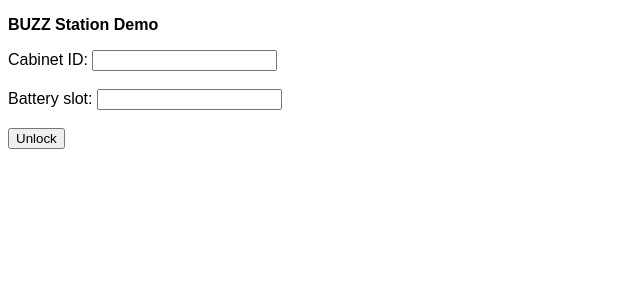
After one commit to PaulFl/html, a PHP site: page /demo/index.html in a window 1280 px wide. The commit adds this page. Shown: the top 300 px of the page, without its empty margins (0-640 px from the left). Run offline with PHP 8.4, Linux system fonts and the light colour scheme.

Commit message:
buzz demo

```diff
--- /dev/null
+++ b/demo/index.html
@@ -0,0 +1,24 @@
+<!DOCTYPE html>
+<html lang="en">
+<head>
+    <meta charset="UTF-8">
+    <title>Buzz Station Demo</title>
+    <meta name="viewport" content="width=device-width, initial-scale=1.0">
+</head>
+<link href="minimal-table.css" rel="stylesheet" type="text/css">
+<body>
+<p><b>BUZZ Station Demo</b></p>
+<form action="http://buzz.fleury.io:5000" method="post">
+    <p>
+        Cabinet ID:
+        <input type="number" name="cabinet_id">
+        <br><br>
+        Battery slot:
+        <input type="number" name="slot">
+        <br><br>
+        <input type="submit" value="Unlock">
+
+    </p>
+</form>
+</body>
+</html>
--- /dev/null
+++ b/demo/minimal-table.css
@@ -0,0 +1,35 @@
+html {
+    font-family: sans-serif;
+}
+
+table {
+    border-collapse: collapse;
+    border: 2px solid rgb(200,200,200);
+    letter-spacing: 1px;
+    font-size: 0.8rem;
+}
+
+td, th {
+    border: 1px solid rgb(190,190,190);
+    padding: 10px 20px;
+}
+
+th {
+    background-color: rgb(235,235,235);
+}
+
+td {
+    text-align: center;
+}
+
+tr:nth-child(even) td {
+    background-color: rgb(250,250,250);
+}
+
+tr:nth-child(odd) td {
+    background-color: rgb(245,245,245);
+}
+
+caption {
+    padding: 10px;
+}
--- a/tresorerie/login.php
+++ b/tresorerie/login.php
@@ -12,6 +12,7 @@
     <meta name="viewport" content="width=device-width, initial-scale=1.0">
     <title>Trésorerie X3</title>
 </head>
+
 <link href="minimal-table.css" rel="stylesheet" type="text/css">
 <body>
 <?php
```
